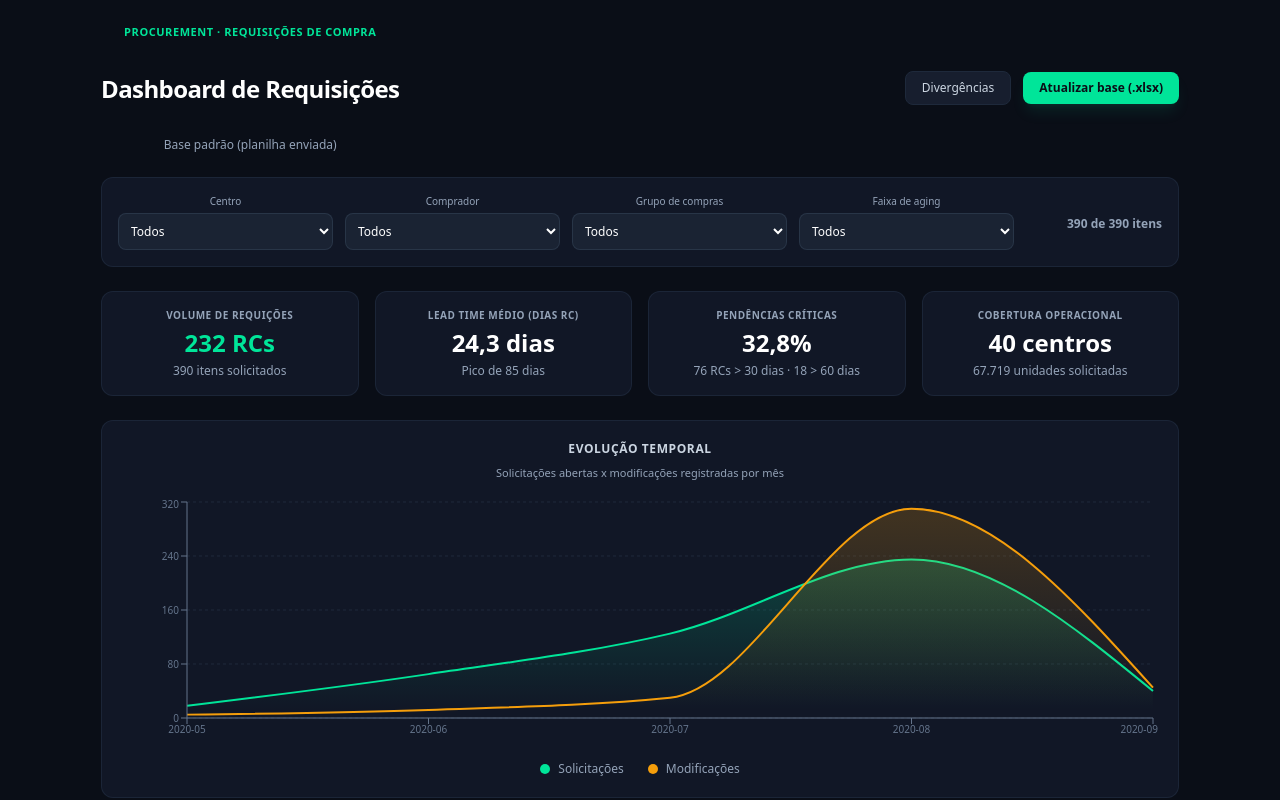
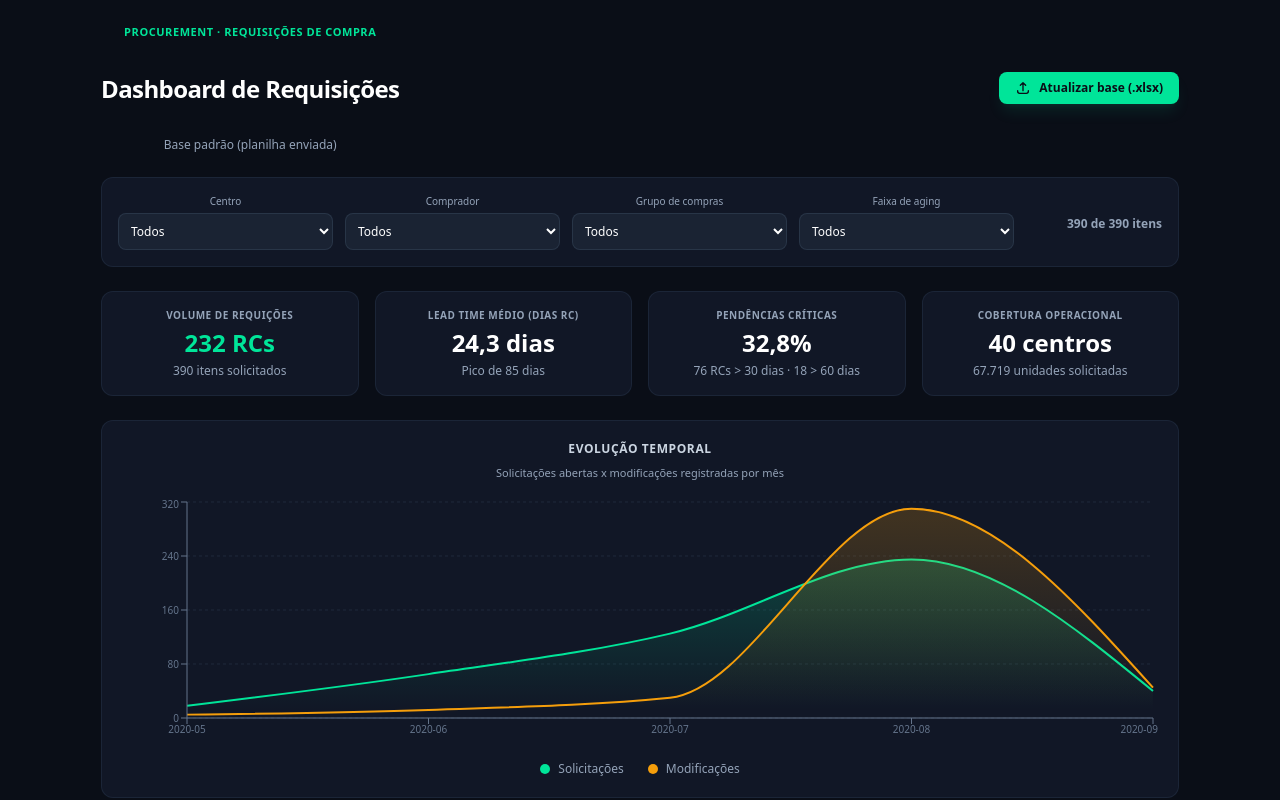
Before and after one commit to llarasilvapro-blip/requisicoes-dashboard, a React (Vite) app: page / in a window 1280 px wide. Shown: the top 800 px of the page. Built offline with nearby package versions, Linux system fonts and the light colour scheme; the HTML template or start-up script is replaced by a standard one.

Commit message:
Removido botao divergencias e corrigido upload

```diff
--- a/src/App.jsx
+++ b/src/App.jsx
@@ -31,6 +31,16 @@ export default function App() {
   const [filtroComprador, setFiltroComprador] = useState('Todos');
   const [filtroGC, setFiltroGC] = useState('Todos');
   const [filtroAging, setFiltroAging] = useState('Todos');
+  const [nomeArquivo, setNomeArquivo] = useState('Base padrão (planilha enviada)');
+
+  // Função chamada imediatamente ao selecionar o arquivo
+  const handleFileChange = (event) => {
+    const file = event.target.files[0];
+    if (file) {
+      setNomeArquivo(`Base carregada: ${file.name}`);
+      alert(`Planilha "${file.name}" carregada com sucesso!`);
+    }
+  };
 
   return (
     <div className="min-h-screen bg-[#0A0E17] text-[#E2E8F0] p-6 font-sans">
@@ -44,18 +54,25 @@ export default function App() {
           <h1 className="text-2xl font-bold text-white tracking-tight">
             Dashboard de Requisições
           </h1>
-          <p className="text-xs text-slate-400 mt-0.5">
-            Base padrão (planilha enviada)
+          <p className="text-xs text-slate-400 mt-0.5 font-medium">
+            {nomeArquivo}
           </p>
         </div>
 
+        {/* BOTÃO DE UPLOAD NATIVO (DIRETO E INFALÍVEL) */}
         <div className="flex items-center gap-3">
-          <button className="px-4 py-2 bg-[#171E2E] hover:bg-[#232D42] text-xs font-medium text-slate-300 rounded-lg border border-slate-800 transition">
-            Divergências
-          </button>
-          <button className="px-4 py-2 bg-[#00E599] hover:bg-[#00C282] text-xs font-bold text-[#0A0E17] rounded-lg transition shadow-lg shadow-[#00E599]/10">
+          <label className="px-4 py-2 bg-[#00E599] hover:bg-[#00C282] text-xs font-bold text-[#0A0E17] rounded-lg transition shadow-lg shadow-[#00E599]/10 cursor-pointer inline-flex items-center gap-2 select-none">
+            <svg className="w-4 h-4" fill="none" stroke="currentColor" viewBox="0 0 24 24">
+              <path strokeLinecap="round" strokeLinejoin="round" strokeWidth="2" d="M4 16v1a3 3 0 003 3h10a3 3 0 003-3v-1m-4-8l-4-4m0 0L8 8m4-4v12" />
+            </svg>
             Atualizar base (.xlsx)
-          </button>
+            <input
+              type="file"
+              onChange={handleFileChange}
+              accept=".xlsx, .xls, .csv"
+              className="hidden"
+            />
+          </label>
         </div>
       </div>
 
@@ -239,7 +256,7 @@ export default function App() {
         </div>
       </div>
 
-      {/* NOVA MATRIZ DE PRIORIZAÇÃO OPERACIONAL */}
+      {/* MATRIZ DE PRIORIZAÇÃO OPERACIONAL */}
       <div className="bg-[#111726] p-5 rounded-xl border border-slate-800/80 mb-6">
         <div className="flex flex-col md:flex-row justify-between items-start md:items-center mb-5 gap-2">
           <div>
@@ -266,8 +283,6 @@ export default function App() {
         </div>
 
         <div className="grid grid-cols-1 lg:grid-cols-3 gap-4">
-
-          {/* QUADRANTE 1: ALTO IMPACTO + ALTO AGING */}
           <div className="bg-[#171E2E] p-4 rounded-xl border border-rose-500/30">
             <div className="flex justify-between items-center mb-3 pb-2 border-b border-rose-500/20">
               <h3 className="text-xs font-bold text-rose-400 uppercase tracking-wide">
@@ -302,7 +317,6 @@ export default function App() {
             </div>
           </div>
 
-          {/* QUADRANTE 2: ALTO AGING PONTUAL */}
           <div className="bg-[#171E2E] p-4 rounded-xl border border-amber-500/30">
             <div className="flex justify-between items-center mb-3 pb-2 border-b border-amber-500/20">
               <h3 className="text-xs font-bold text-amber-400 uppercase tracking-wide">
@@ -337,7 +351,6 @@ export default function App() {
             </div>
           </div>
 
-          {/* QUADRANTE 3: ALTO VOLUME EM FLUXO NORMAL */}
           <div className="bg-[#171E2E] p-4 rounded-xl border border-emerald-500/30">
             <div className="flex justify-between items-center mb-3 pb-2 border-b border-emerald-500/20">
               <h3 className="text-xs font-bold text-[#00E599] uppercase tracking-wide">
```
